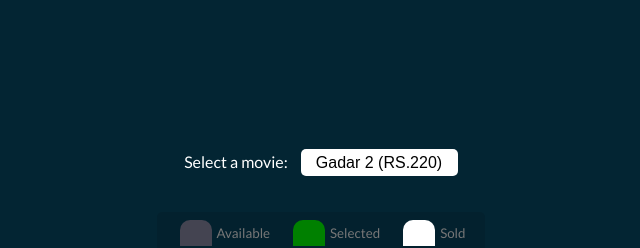
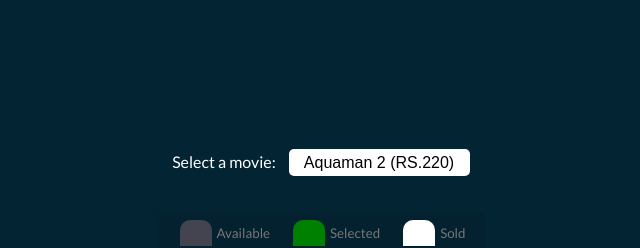
Before and after one commit to Akash1437/Ticket_Booking_System, a plain HTML site: page index.html in a window 1280 px wide. Shown: the top 248 px of the page, without its empty margins (319-959 px from the left). Drawn offline with Linux system fonts and the light colour scheme.

Commit message:
Update index.html

```diff
--- a/index.html
+++ b/index.html
@@ -12,8 +12,8 @@
     <div class="movie-container">
       <label> Select a movie:</label>
       <select id="movie">
-        <option value="220">Gadar 2 (RS.220)</option>
-        <option value="200">OMG 2 (RS.200)</option>
+        <option value="220">Aquaman 2 (RS.220)</option>
+        <option value="200">Salar (RS.200)</option>
         <option value="250">Jailer (RS.250)</option>
       </select>
     </div>
```
